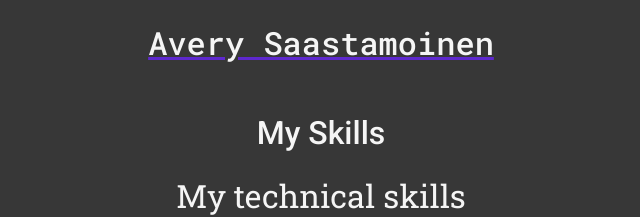
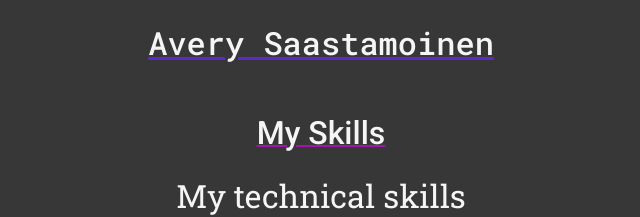
Before and after one commit to sapphirescarlett/homepage, a React (Create React App) app in the folder homepage/: page /skills in a window 1280 px wide. Shown: the top 217 px of the page, without its empty margins (319-959 px from the left). Built offline with nearby package versions, Linux system fonts and the light colour scheme.

Commit message:
Skills Header styling

```diff
--- a/homepage/src/Styles/index.css
+++ b/homepage/src/Styles/index.css
@@ -6,7 +6,7 @@
 :root {
 	--decor-light-violet: #947bfa;
 	--decor-dark-violet: #5e28ce;
-	--decor-pink: #a016aa;
+	--decor-dark-pink: #a016aa;
 }
 
 body {
@@ -31,6 +31,9 @@ body {
 #Header2 {
 	font-family: Roboto;
 	font-weight: 500;
+	text-decoration: underline;
+	text-decoration-color: var(--decor-dark-pink);
+	text-decoration-thickness: 2px;
 }
 
 #sectionHeader {
```
